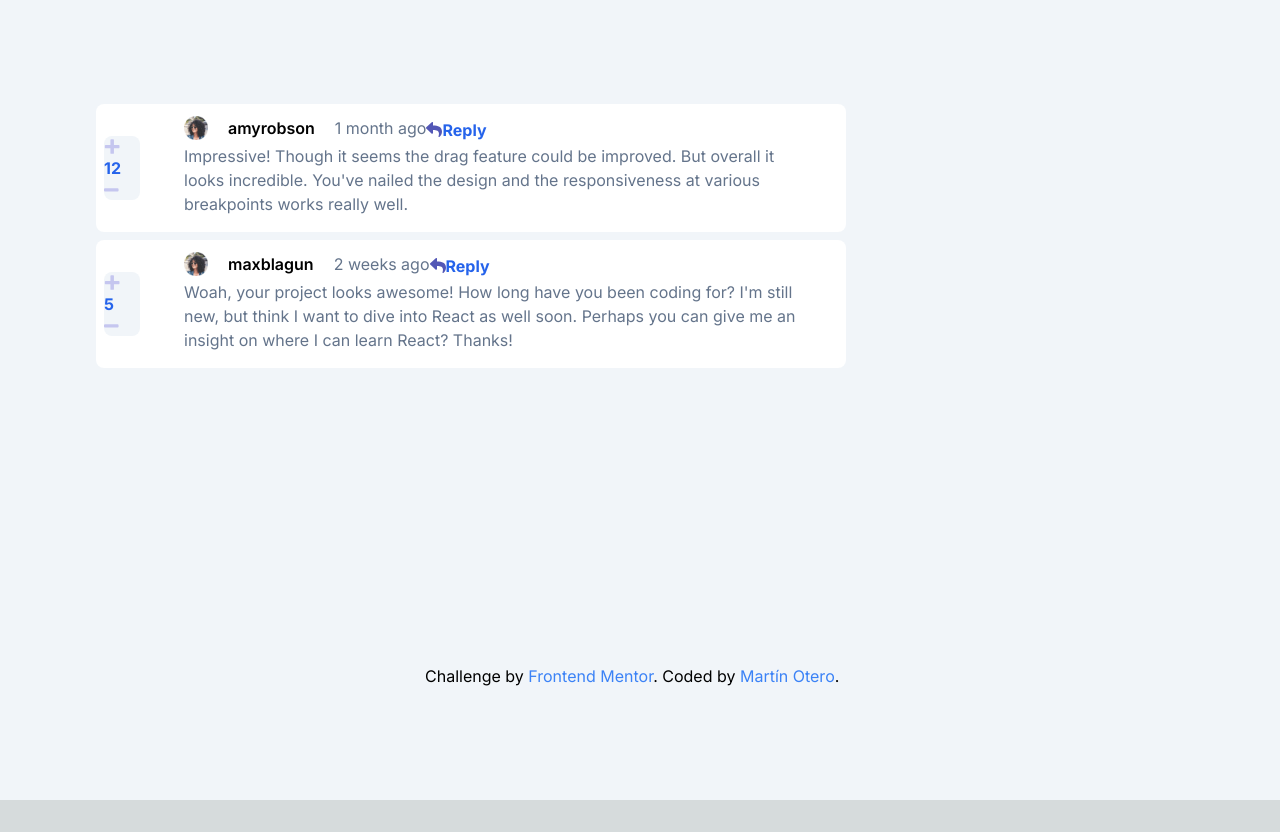
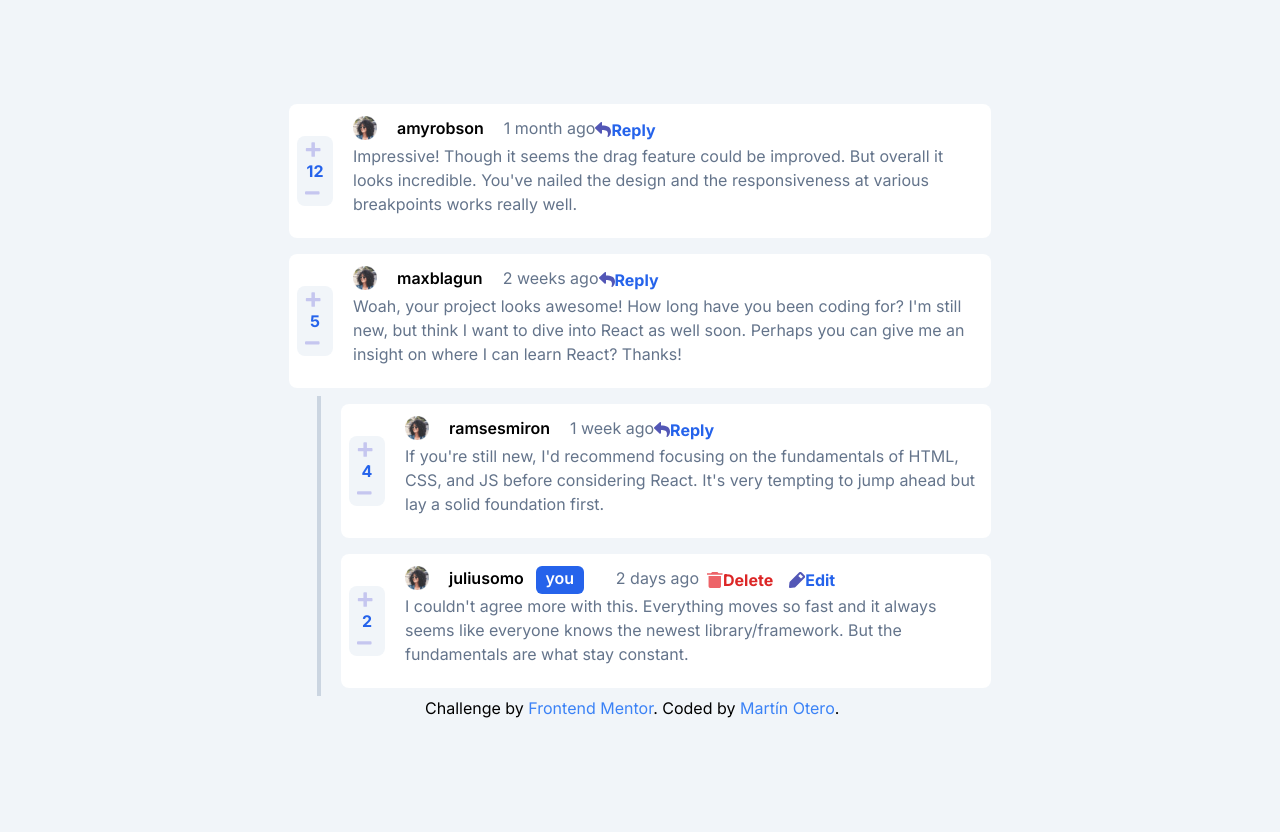
Before and after one commit to C0d3Drak3/interactive-comments, a Next.js app: page / in a window 1280 px wide. Before the commit the page ends 800 px from the top, so only its background shows below. Built offline with nearby package versions, Linux system fonts and the light colour scheme.

Commit message:
showReplies

```diff
--- a/src/app/components/comment.js
+++ b/src/app/components/comment.js
@@ -6,12 +6,15 @@ import testImg from "../../../images/avatars/image-amyrobson.png";
 import scoreUp from "../../../images/icon-plus.svg";
 import scoreDown from "../../../images/icon-minus.svg";
 import replyArrow from "../../../images/icon-reply.svg";
+import editIco from "../../../images/icon-edit.svg";
+import deleteIco from "../../../images/icon-delete.svg";
 
 const Comment = ({ comment, currentUser, replyingTo, onReply }) => {
   const [replyText, setReplyText] = useState("");
   const userImg = "." + comment.user.image.png;
   const currentUserImg = currentUser.image.png;
   const currentUserImg2 = currentUserImg.substring(1);
+  //arreglar para poder mostrar avatares correctamente
 
   const [editing, setEditing] = useState(false);
   const [editedContent, setEditedContent] = useState(comment.content);
@@ -80,8 +83,8 @@ const Comment = ({ comment, currentUser, replyingTo, onReply }) => {
 
   return (
     <div className="  text-slate-500  my-2">
-      <div className="bg-white rounded-lg grid grid-flow-col w-[750px]">
-        <div className="flex flex-col bg-slate-100 w-9 justify-items-center rounded-lg mx-2 my-8 text-blue-600 font-bold">
+      <div className="bg-white rounded-lg grid grid-flow-col max-w-[750px]">
+        <div className="grid grid-col bg-slate-100 w-9 h-[70px] content-center place-items-center justify-items-center rounded-lg mx-2 my-8 text-blue-600 font-bold">
           <button className=" w-5 h-5">
             <Image
               src={scoreUp}
@@ -114,8 +117,16 @@ const Comment = ({ comment, currentUser, replyingTo, onReply }) => {
             <span className=" text-black font-semibold ml-5">
               {comment.user.username}
             </span>
+            {currentUser.username === comment.user.username ? (
+              <div className=" bg-blue-600 text-white font-semibold rounded-md w-12 mx-3 text-center">
+                you
+              </div>
+            ) : (
+              <></>
+            )}
             <span className="ml-5">{comment.createdAt}</span>
-            <div className=" justify-self-end flex flex-row items-center  h-7">
+            {currentUser.username !== comment.user.username ? (
+              <div className="  flex flex-row items-center place-self-end  h-7">
                 <Image
                   src={replyArrow}
                   alt="img not found"
@@ -130,24 +141,58 @@ const Comment = ({ comment, currentUser, replyingTo, onReply }) => {
                   Reply
                 </button>
               </div>
+            ) : (
+              <>
+                <div className="  flex flex-row items-center place-self-end  h-7 mx-2">
+                  <Image
+                    src={deleteIco}
+                    alt="img not found"
+                    width={30}
+                    height={30}
+                    className="flex w-4 h-4 "
+                  />
+                  <button
+                    className=" font-bold text-red-600 h-7 "
+                    onClick={handleDelete}
+                  >
+                    Delete
+                  </button>
+                </div>
+                <div className="  flex flex-row items-center place-self-end  h-7 mx-2">
+                  <Image
+                    src={editIco}
+                    alt="img not found"
+                    width={30}
+                    height={30}
+                    className="flex w-4 h-4 "
+                  />
+                  <button
+                    className=" font-bold text-blue-600 h-7 "
+                    onClick={handleEdit}
+                  >
+                    Edit
+                  </button>
+                </div>
+              </>
+            )}
           </div>
           {editing ? (
             <div>
               <textarea
                 value={editedContent}
                 onChange={(e) => setEditedContent(e.target.value)}
+                className=" min-h-[100px] max-w-[550px] border-2 border-purple-800 rounded-lg"
               />
-              <button onClick={handleSaveEdit}>Save</button>
+              <button
+                className=" bg-blue-600 rounded-lg w-[90px] h-[40px] text-white"
+                onClick={handleSaveEdit}
+              >
+                SAVE
+              </button>
             </div>
           ) : (
             <div>
               <p>{comment.content}</p>
-              {currentUser.username === comment.user.username && (
-                <>
-                  <button onClick={handleEdit}>Edit</button>
-                  <button onClick={handleDelete}>Delete</button>
-                </>
-              )}
             </div>
           )}
         </div>
@@ -176,7 +221,7 @@ const Comment = ({ comment, currentUser, replyingTo, onReply }) => {
             className=" bg-blue-600 rounded-lg w-[90px] h-[40px] text-white"
             onClick={handleSendReply}
           >
-            Send
+            REPLY
           </button>
         </div>
       )}
--- a/src/app/components/comments.js
+++ b/src/app/components/comments.js
@@ -23,8 +23,9 @@ const Comments = () => {
   };
 
   return (
-    <div>
+    <div className="flex flex-col place-items-center">
       {comments.map((comment) => (
+        <div className="flex flex-col  place-items-end">
           <Comment
             key={comment.id}
             comment={comment}
@@ -32,6 +33,28 @@ const Comments = () => {
             replyingTo={replyingTo}
             onReply={handleReply}
           />
+          {comment.replies.length > 1 ? (
+            <div className="flex  flex-col">
+              {comment.replies.map((reply) => (
+                <div className="flex flex-row">
+                  <div className=" bg-slate-300 w-1 mx-5"></div>
+
+                  <div className="w-[650px]">
+                    <Comment
+                      key={reply.id}
+                      comment={reply}
+                      currentUser={currentUser}
+                      replyingTo={reply.replyingTo}
+                      onReply={handleReply}
+                    />
+                  </div>
+                </div>
+              ))}
+            </div>
+          ) : (
+            <></>
+          )}
+        </div>
       ))}
     </div>
   );
--- a/src/app/page.tsx
+++ b/src/app/page.tsx
@@ -32,7 +32,7 @@ export default function Home() {
   return (
     <div className="flex min-h-screen flex-col items-center justify-between p-24 bg-slate-100">
       {commentsLoaded ? (
-        <div className="w-full items-center justify-center">
+        <div className="w-full items-center justify-center place-items-center">
           <Comments />
         </div>
       ) : (
```
Lines whose indentation alone changed are shown as unchanged.
